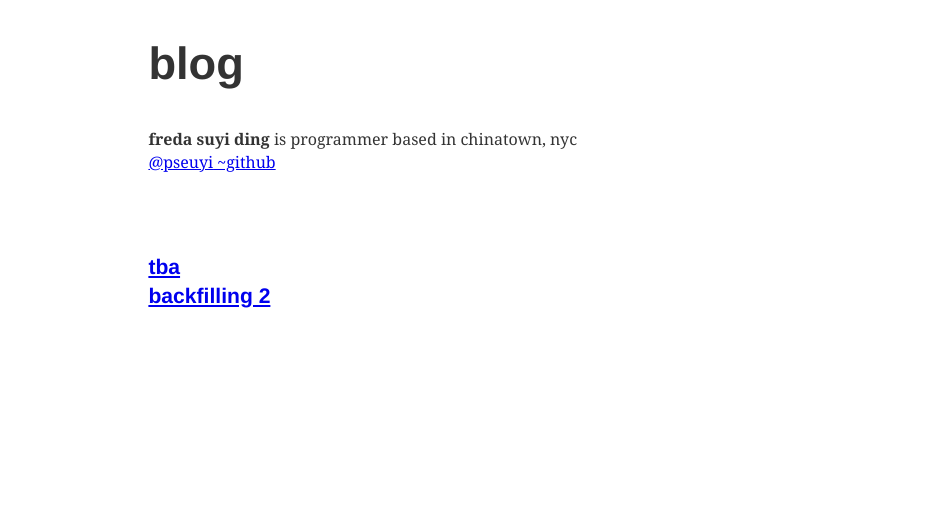
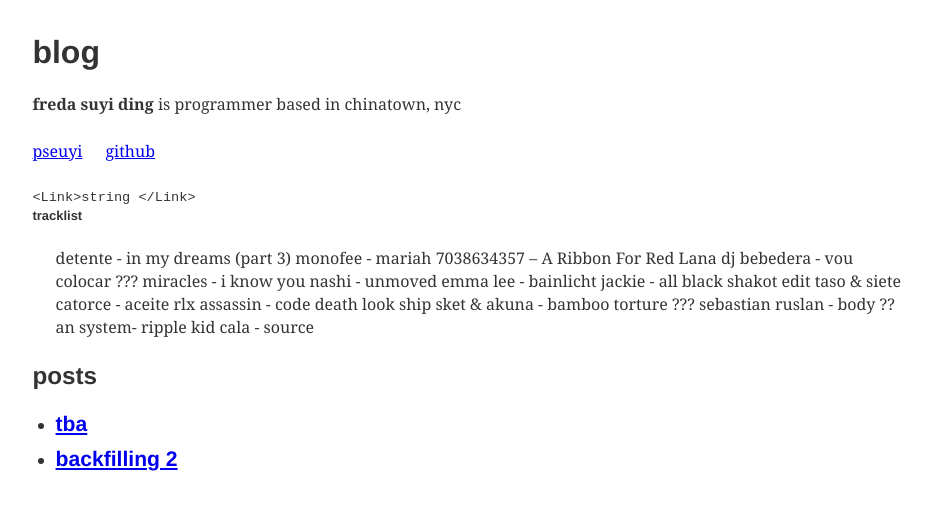
Before and after one commit to pseuyi/blog, a Gatsby site: page / in a window 1280 px wide. Shown: the whole page, without its empty margins (161-1093 px from the left). Built offline with nearby package versions, Linux system fonts and the light colour scheme; Gatsby itself is replaced by a stand-in of ours; some packages are replaced by stand-ins of ours.

Commit message:
clean up css, add test html

```diff
--- a/src/components/bio.js
+++ b/src/components/bio.js
@@ -1,10 +1,3 @@
-/**
- * Bio component that queries for data
- * with Gatsby's useStaticQuery component
- *
- * See: https://www.gatsbyjs.org/docs/use-static-query/
- */
-
 import React from "react"
 import { useStaticQuery, graphql } from "gatsby"
 
@@ -35,17 +28,31 @@ const Bio = () => {
   return (
     <div
       style={{
-        display: `flex`,
-        marginBottom: rhythm(2.5),
+        display: "grid",
       }}
     >
       <p>
-        <strong>{author}</strong> is programmer based in chinatown, nyc
-        <p>
-          <a href={`https://twitter.com/${social.twitter}`}>@pseuyi</a>
-          <a href={`https://github.com/${social.github}`}> ~github</a>
-        </p>
+        <strong>{author}</strong> is programmer based in chinatown, nyc{" "}
       </p>
+      <p>
+        <a
+          href={`https://twitter.com/${social.twitter}`}
+          style={{ marginRight: rhythm(2 / 2) }}
+        >
+          pseuyi
+        </a>
+        <a href={`https://github.com/${social.github}`}>github</a>
+      </p>
+      <code>{"<Link>string </Link>"}</code>
+      <h6>tracklist</h6>
+      <blockquote>
+        detente - in my dreams (part 3) monofee - mariah 7038634357 – A Ribbon
+        For Red Lana dj bebedera - vou colocar ??? miracles - i know you nashi -
+        unmoved emma lee - bainlicht jackie - all black shakot edit taso & siete
+        catorce - aceite rlx assassin - code death look ship sket & akuna -
+        bamboo torture ??? sebastian ruslan - body ?? an system- ripple kid cala
+        - source
+      </blockquote>
     </div>
   )
 }
--- a/src/components/layout.js
+++ b/src/components/layout.js
@@ -1,7 +1,7 @@
 import React from "react"
 import { Link } from "gatsby"
 
-import { rhythm, scale } from "../utils/typography"
+import { rhythm } from "../utils/typography"
 
 class Layout extends React.Component {
   render() {
@@ -13,8 +13,6 @@ class Layout extends React.Component {
       header = (
         <h1
           style={{
-            ...scale(1.5),
-            marginBottom: rhythm(1.5),
             marginTop: 0,
           }}
         >
@@ -37,7 +35,6 @@ class Layout extends React.Component {
             marginTop: 0,
           }}
         >
-          <button>
           <Link
             style={{
               boxShadow: `none`,
@@ -48,7 +45,6 @@ class Layout extends React.Component {
           >
             {title}
           </Link>
-          </button>
         </h3>
       )
     }
@@ -56,7 +52,7 @@ class Layout extends React.Component {
       <div
         style={{
           margin: `auto`,
-          maxWidth: rhythm(30),
+          maxWidth: rhythm(40),
           padding: `${rhythm(1.5)} ${rhythm(3 / 4)}`,
         }}
       >
--- a/src/pages/index.js
+++ b/src/pages/index.js
@@ -16,24 +16,26 @@ class BlogIndex extends React.Component {
       <Layout location={this.props.location} title={siteTitle}>
         <SEO title="porch" />
         <Bio />
+        <h2 style={{ marginBottom: rhythm(4 / 4) }}>posts</h2>
+        <ul>
           {posts.map(({ node }) => {
             const title = node.frontmatter.title || node.fields.slug
             return (
-            <article key={node.fields.slug}>
-              <header>
-                <h3
+              <li
+                key={node.fields.slug}
                 style={{
-                    marginBottom: rhythm(1 / 4),
+                  marginBottom: rhythm(2 / 4),
                 }}
               >
+                <h3>
                   <Link style={{ boxShadow: `none` }} to={node.fields.slug}>
                     {title}
                   </Link>
                 </h3>
-              </header>
-            </article>
+              </li>
             )
           })}
+        </ul>
       </Layout>
     )
   }
--- a/src/templates/blog-post.js
+++ b/src/templates/blog-post.js
@@ -4,7 +4,7 @@ import { Link, graphql } from "gatsby"
 import Bio from "../components/bio"
 import Layout from "../components/layout"
 import SEO from "../components/seo"
-import { rhythm, scale } from "../utils/typography"
+import { rhythm } from "../utils/typography"
 
 class BlogPostTemplate extends React.Component {
   render() {
@@ -30,7 +30,6 @@ class BlogPostTemplate extends React.Component {
             </h1>
             <p
               style={{
-                ...scale(-1 / 5),
                 display: `block`,
                 marginBottom: rhythm(1),
               }}
--- a/src/utils/typography.js
+++ b/src/utils/typography.js
@@ -1,7 +1,7 @@
 import Typography from "typography"
-import wikipediaTheme from "typography-theme-wikipedia"
+import theme from "typography-theme-blog"
 
-const typography = new Typography(wikipediaTheme)
+const typography = new Typography(theme)
 
 // Hot reload typography in development.
 if (process.env.NODE_ENV !== `production`) {
```
Lines whose indentation alone changed are shown as unchanged.
